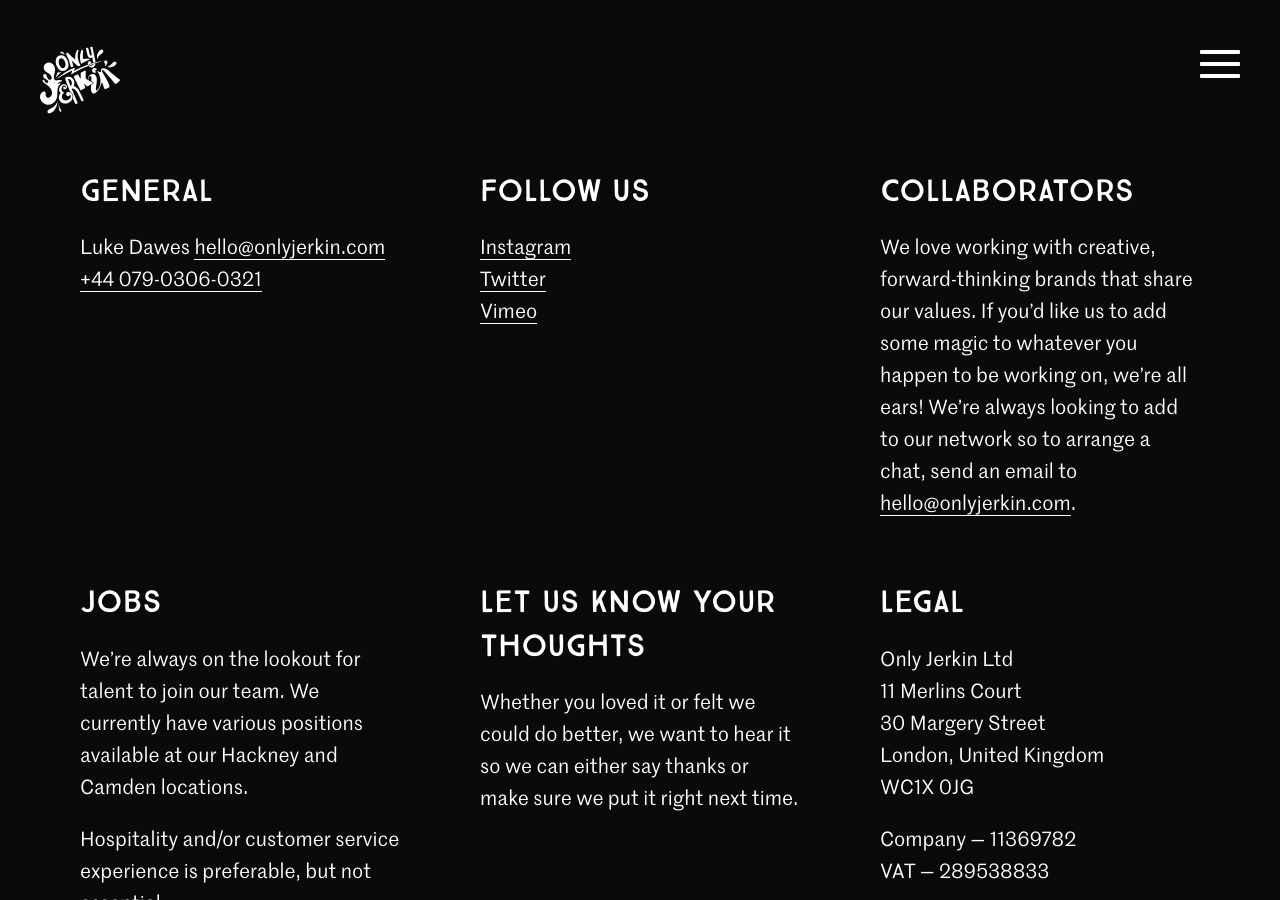
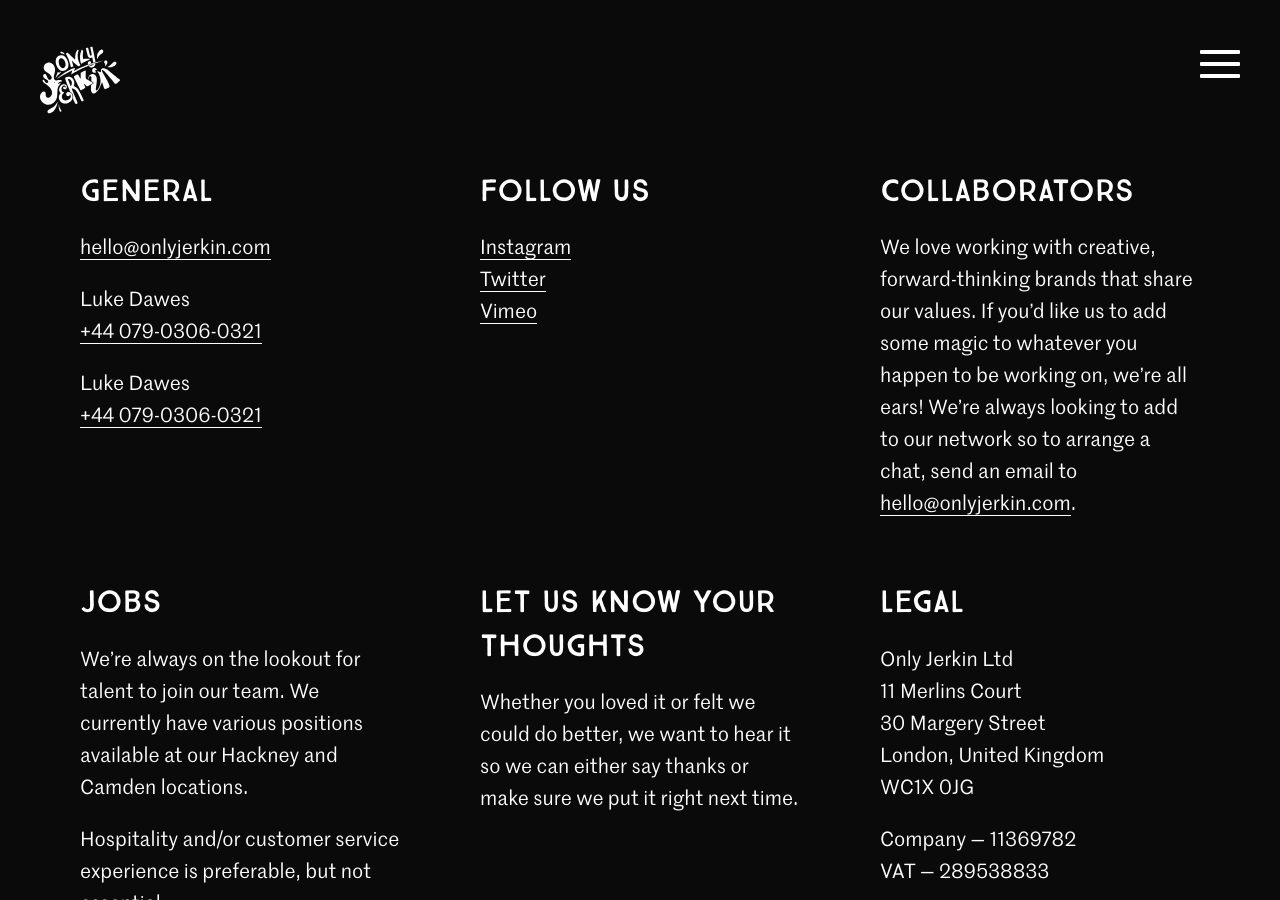
Before and after one commit to garethjohnsdesign/onlyjerkin.com, a Jekyll site: the page built from contact.md, in a window 1280 px wide and 900 px high. Built offline with Jekyll 4.4.1, drawn with Linux system fonts in a browser that asks for light colours.

Commit message:
Updated Contact

```diff
--- a/contact.md
+++ b/contact.md
@@ -3,8 +3,14 @@
 position: 5
 details:
 - title: General
-  text: "Luke Dawes  [hello@onlyjerkin.com](mailto:onlyjerkin.com)  \n[+44 079-0306-0321](tel:07903060321)
-    \ "
+  text: |-
+    [hello@onlyjerkin.com](mailto:onlyjerkin.com)
+
+    Luke Dawes \
+    [\+44 079-0306-0321](tel:07903060321)
+
+    Luke Dawes \
+    [\+44 079-0306-0321](tel:07903060321)
 - title: Follow Us
   text: "[Instagram](https://www.instagram.com)  \n[Twitter](https://twitter.com)
     \ \n[Vimeo](https://vimeo.com)  \n"
```
